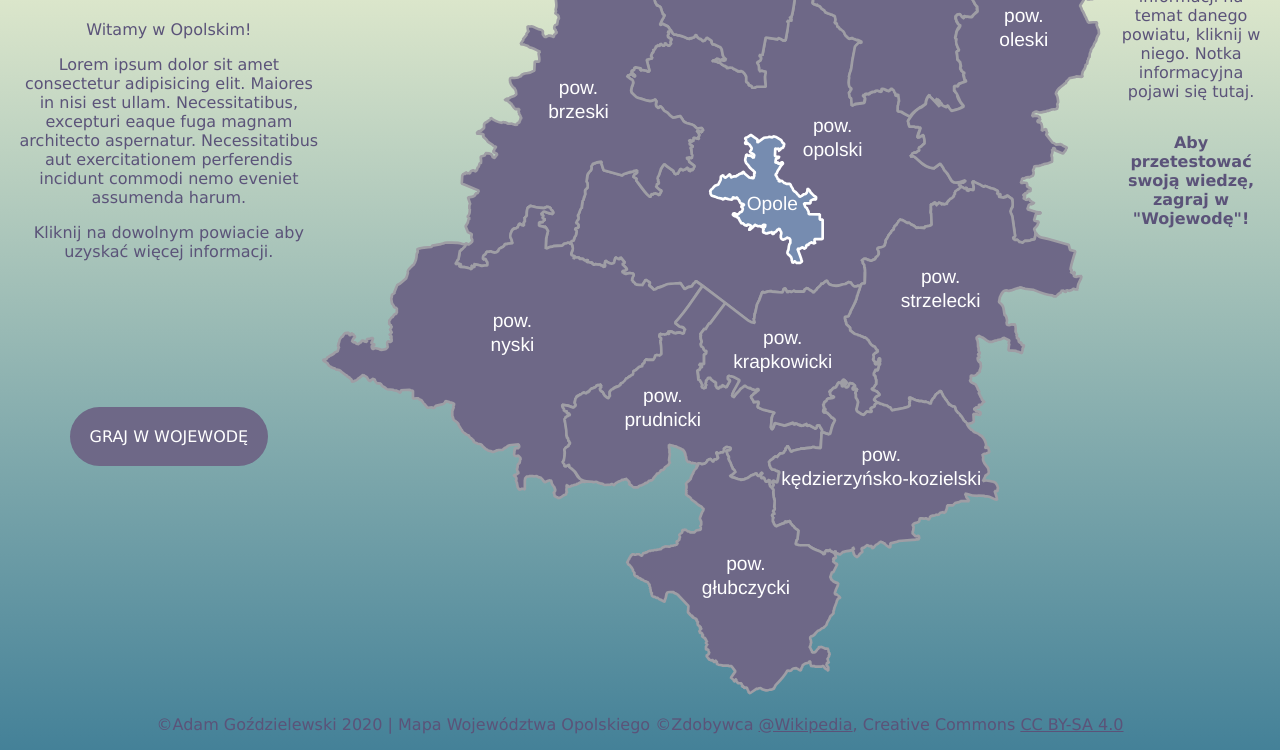
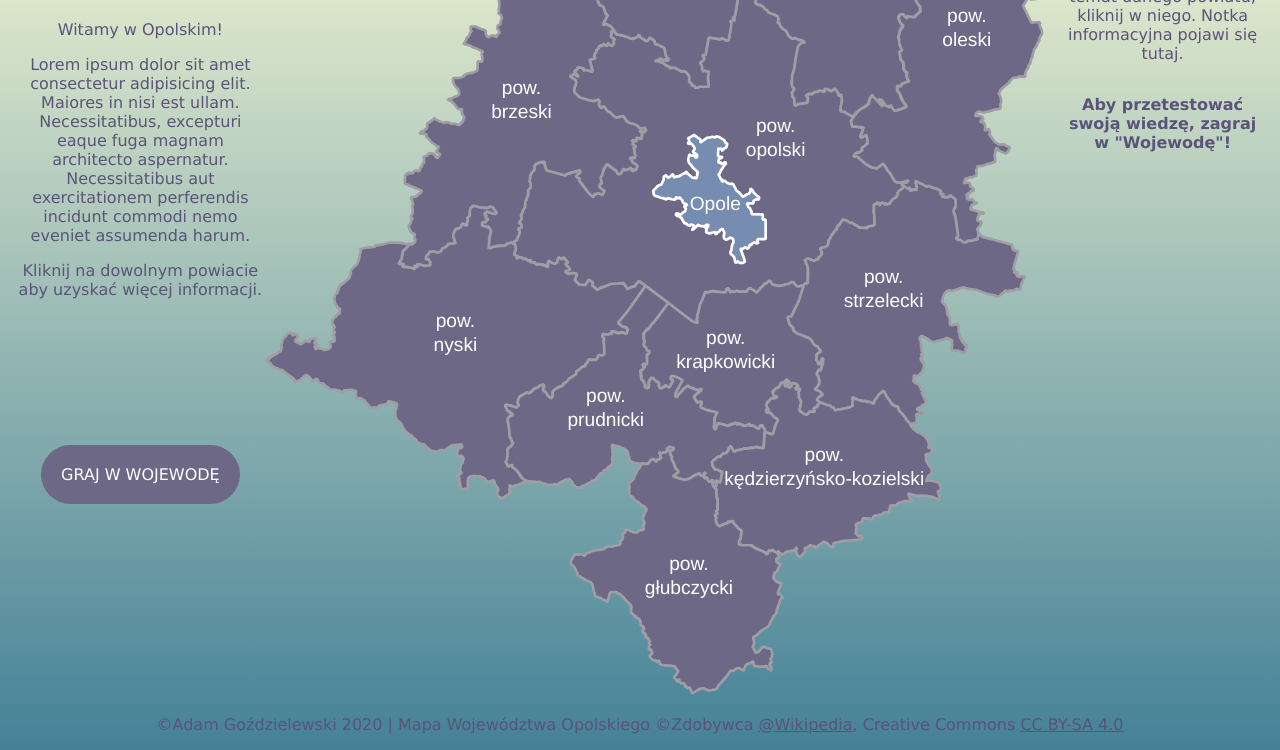
Before and after one commit to Sankti/sankti.github.io, a plain HTML site: page opole/index.html in a window 1280 px wide. Shown: the part 179-929 px from the top of the page. Drawn offline with Linux system fonts and the light colour scheme.

Commit message:
Update style.css

```diff
--- a/opole/style.css
+++ b/opole/style.css
@@ -43,7 +43,7 @@ svg {
 }
 
 .sidebar {
-    max-width: 25vw;
+    width: 25vw;
     display: flex;
     align-items: center;
     justify-content: space-around;
```
